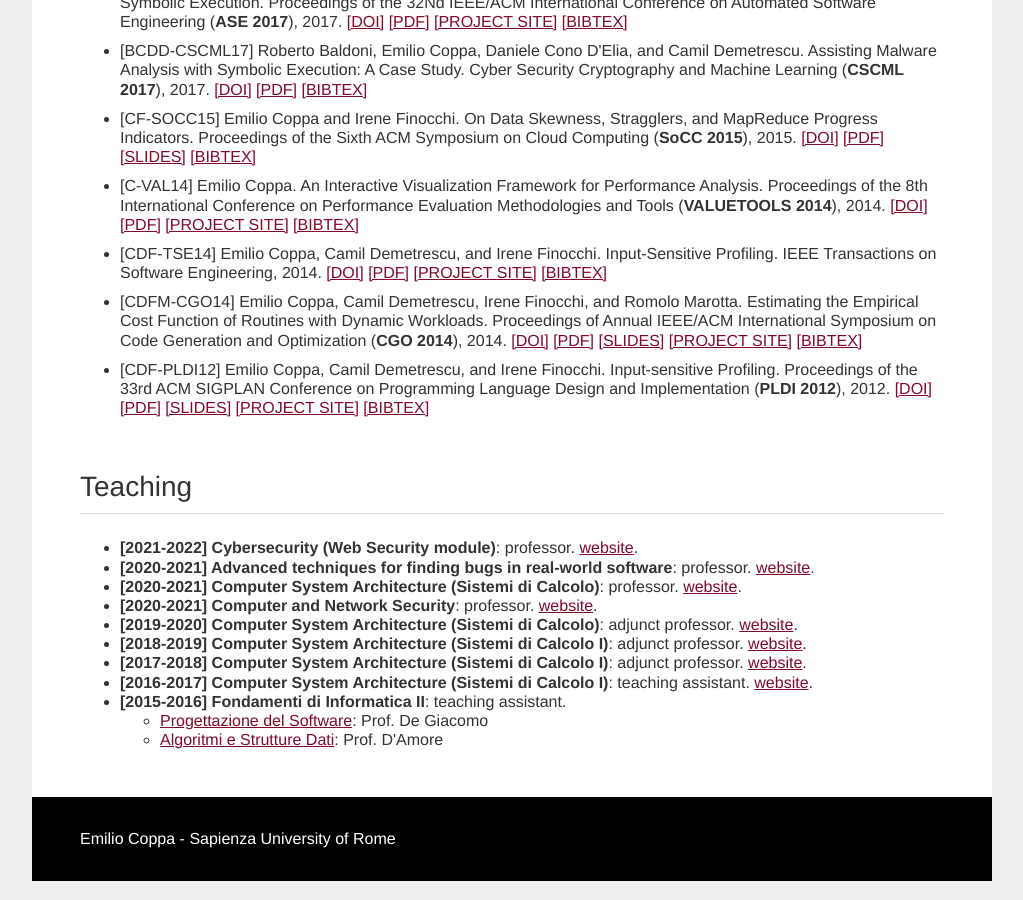
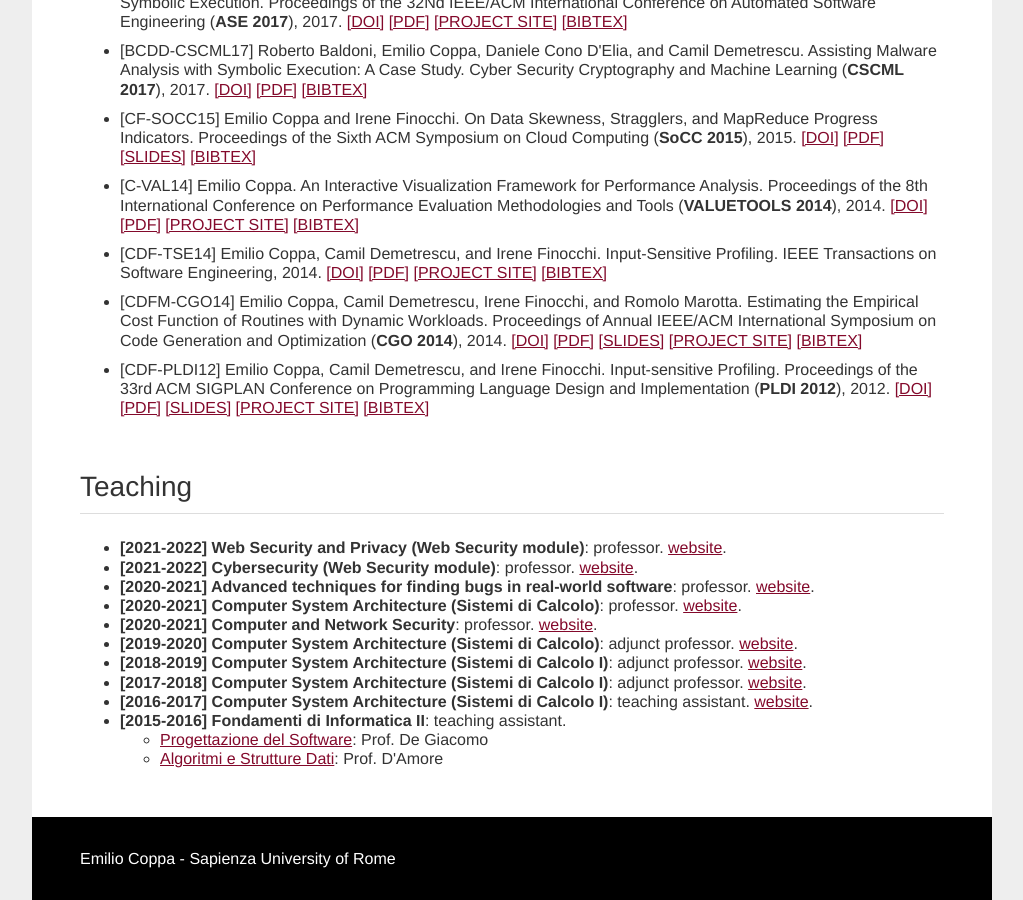
Before and after one commit to ecoppa/ecoppa.github.io, a Jekyll site: the page built from index.html, in a window 1280 px wide and 900 px high, scrolled down 3656 px. Shown: the whole window, without its empty margins (128-1151 px from the left). Built offline with Jekyll 4.4.1, drawn with Linux system fonts in a browser that asks for light colours.

Commit message:
Update index.html

```diff
--- a/index.html
+++ b/index.html
@@ -390,6 +390,8 @@ title: Emilio Coppa - Academic Page - Sapienza University of Rome
 				<hr>
 
 				<ul>
+					<li><b>[2021-2022] Web Security and Privacy (Web Security module)</b>: professor. <a
+							href="http://www.diag.uniroma1.it/~damore/websec/">website</a>.</li>
 					<li><b>[2021-2022] Cybersecurity (Web Security module)</b>: professor. <a
 							href="https://sites.google.com/diag.uniroma1.it/cybersecurity/">website</a>.</li>
 					<li><b>[2020-2021] Advanced techniques for finding bugs in real-world software</b>: professor. <a
```
